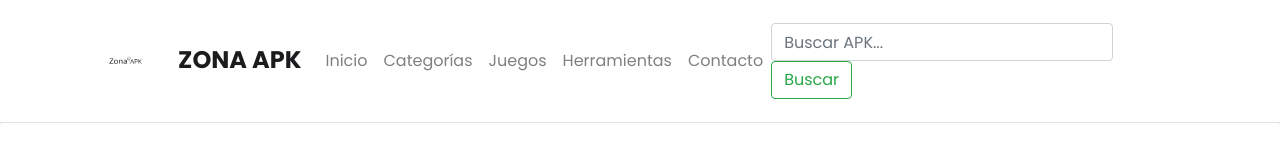
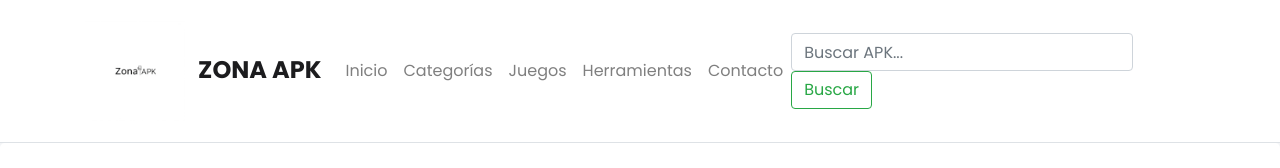
Before and after one commit to zonaapk/zonaapk, a plain HTML site: page public/index.html in a window 1280 px wide. Shown: the top 168 px of the page. Drawn offline with Linux system fonts and the light colour scheme.

Commit message:
Update index.html

```diff
--- a/public/index.html
+++ b/public/index.html
@@ -21,7 +21,7 @@
         <nav class="navbar navbar-expand-lg navbar-light bg-light">
             <div class="container">
                 <a class="navbar-brand" href="/">
-                    <img src="/images/logo.png" alt="Zona APK Logo" height="80">
+                    <img src="/images/logo.png" alt="Zona APK Logo" height="100">
                     ZONA APK
                 </a>
                 <button class="navbar-toggler" type="button" data-toggle="collapse" data-target="#navbarNav" aria-controls="navbarNav" aria-expanded="false" aria-label="Toggle navigation">
```
